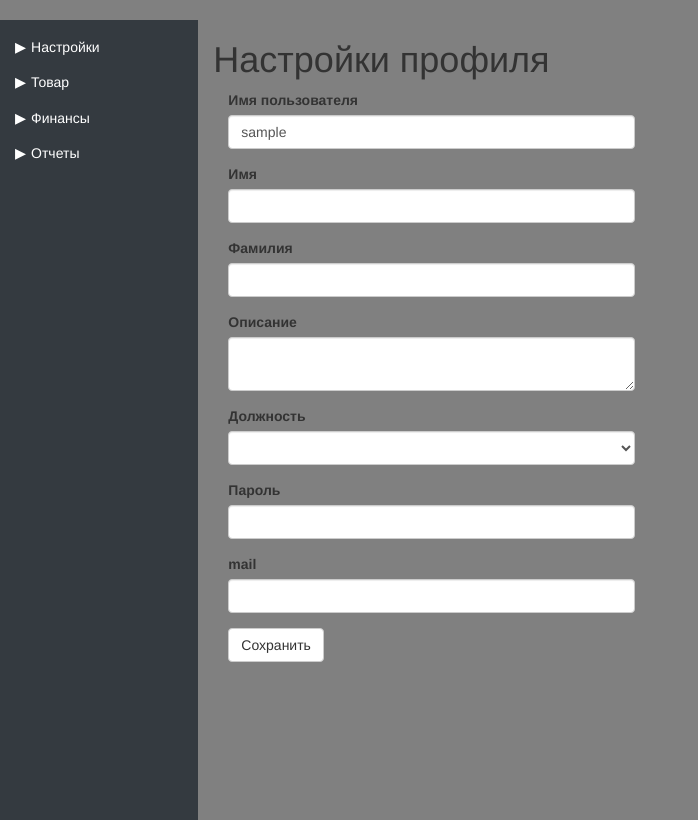
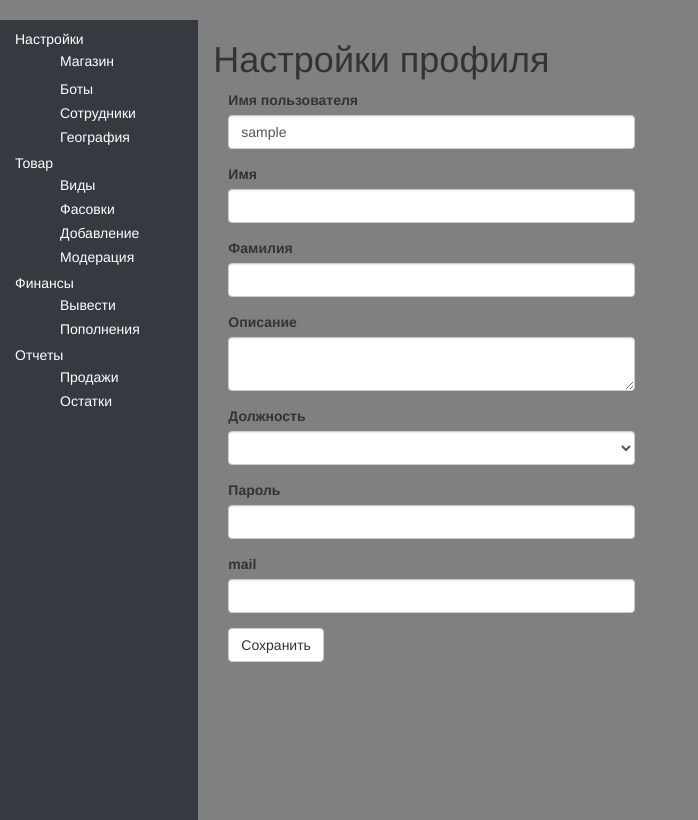
Before and after one commit to MaxGree90/matrix, a Flask app: page /profile_edit in a window 1280 px wide. Shown: the part 52-872 px from the top of the page, without its empty margins (0-698 px from the left). Run offline with Flask 2, Linux system fonts and the light colour scheme; the visitor is signed in with stand-in values (Sample User, id 1); data comes from the database, SQL or seed files in the repository; data that the repository does not hold is empty; some libraries are stand-ins or nearby versions.

Commit message:
Развернули меню

```diff
--- a/app/templates/base.html
+++ b/app/templates/base.html
@@ -33,9 +33,9 @@
     <div class="row">
         <div class="col-md-2 col-sm-4 col-xs-6" style="padding-left:0px;">
             <ul class="satishraj-tree-container">
-                <li class="tree-li diactive">
+                <li class="tree-li active">
                     <span class="text">Настройки</span>
-                    <ul class="tree-ul diactive">
+                    <ul class="tree-ul active">
                         <li class="tree-li">
                             <span class="text"><a href="javascript:;">Магазин</a></span>
                         </li>
@@ -51,9 +51,9 @@
                         </li>
                     </ul>
                 </li>
-                <li class="tree-li diactive">
+                <li class="tree-li active">
                     <span class="text">Товар</span>
-                    <ul class="tree-ul diactive">
+                    <ul class="tree-ul active">
                         <li class="tree-li">
                             <span class="text"><a href="javascript:;">Виды</a></span>
                         </li>
@@ -79,9 +79,9 @@
                         </li>
                     </ul>
                 </li>-->
-                <li class="tree-li diactive">
+                <li class="tree-li active">
                     <span class="text">Финансы</span>
-                    <ul class="tree-ul diactive">
+                    <ul class="tree-ul active">
                         <li class="tree-li">
                             <span class="text"><a href="javascript:;">Вывести</a></span>
                         </li>
@@ -90,9 +90,9 @@
                         </li>
                     </ul>
                 </li>
-                <li class="tree-li diactive">
+                <li class="tree-li active">
                     <span class="text">Отчеты</span>
-                    <ul class="tree-ul diactive">
+                    <ul class="tree-ul active">
                         <li class="tree-li">
                             <span class="text"><a href="javascript:;">Продажи</a></span>
                         </li>
@@ -102,7 +102,7 @@
                     </ul>
                 </li>
             </ul>
-            <script>$(document).ready(function(){
+            <!--<script>$(document).ready(function(){
             function checkSatishRajTreeCollaps() {
             $(".satishraj-tree-container li.tree-li").removeClass("is-child")
                 $(".satishraj-tree-container li.tree-li").each(function () {
@@ -117,7 +117,7 @@
                 });
         }
         checkSatishRajTreeCollaps()
-        });</script>
+        });</script>-->
         </div>
 {% endif %}
 {% endblock %}
```
